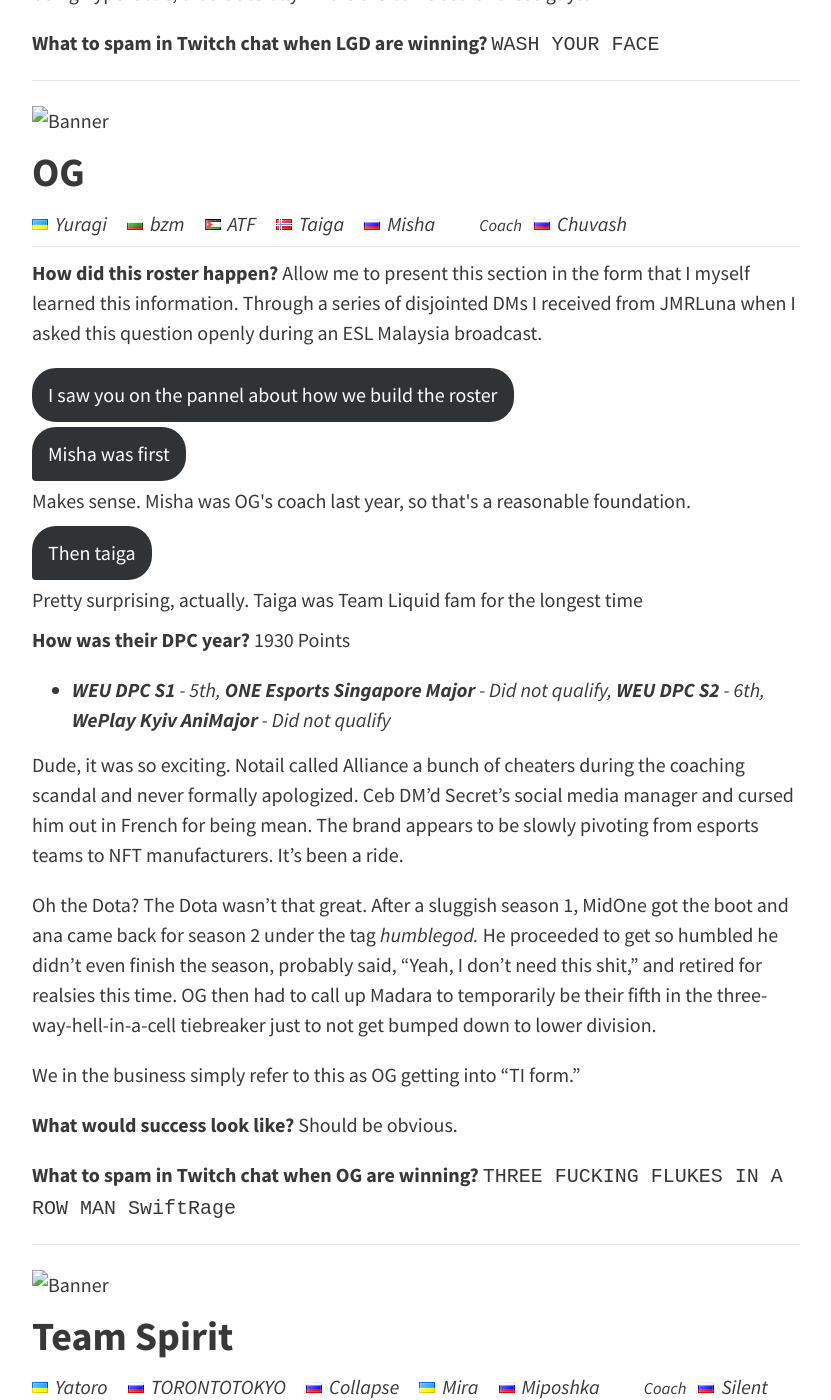
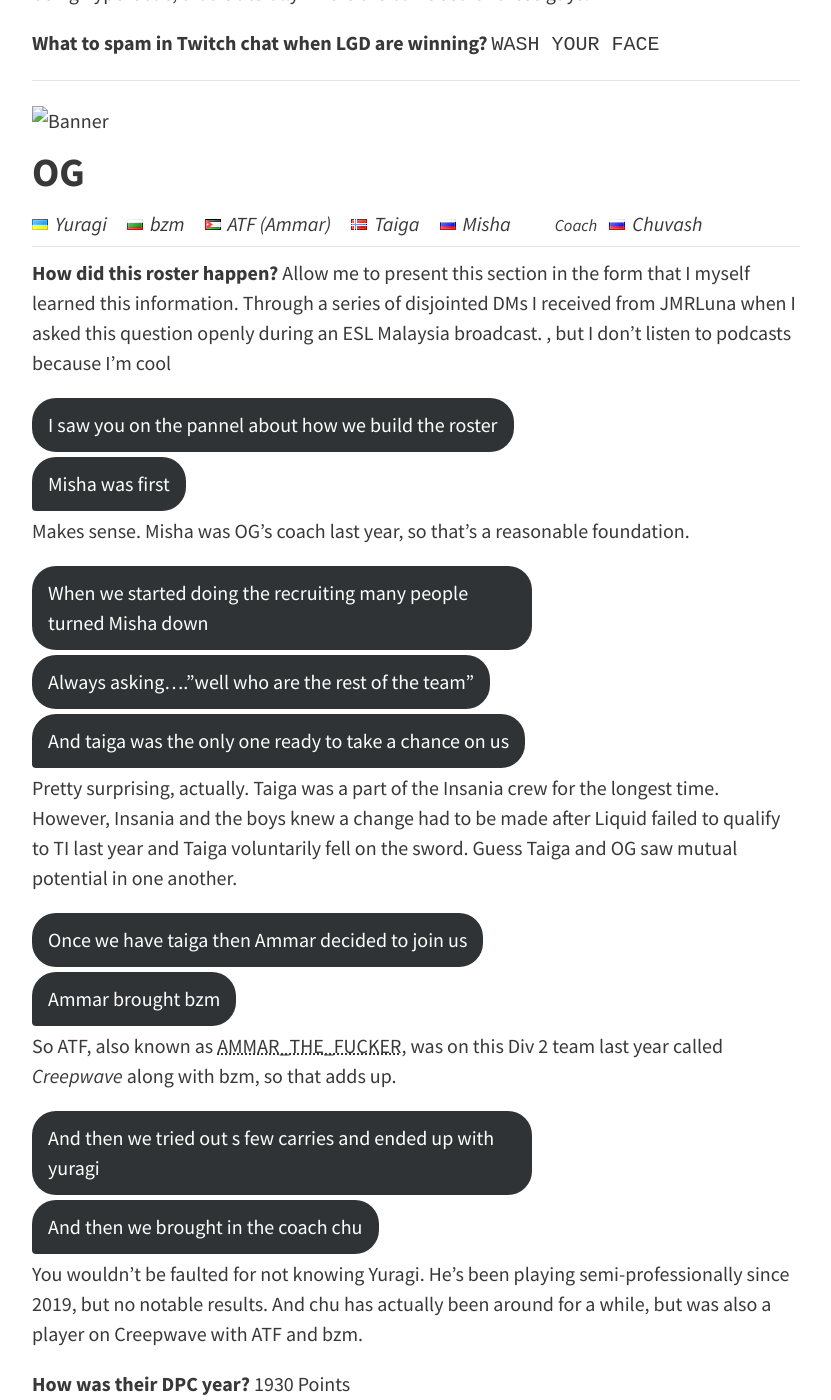
Before and after one commit to tsunami643/blogdraft, a Jekyll site: the page built from _posts/2022-10-06-ti11-team-guide.md, in a window 1280 px wide and 1400 px high, scrolled down 1945 px. Shown: the whole window, without its empty margins (224-1055 px from the left). Built offline with Jekyll 4.4.1, drawn with Linux system fonts in a browser that asks for light colours; nearby versions of some CDN libraries; comment, search, counter and statistics services are not loaded.

Commit message:
Update 2022-10-06-ti11-team-guide.md

```diff
--- a/_posts/2022-10-06-ti11-team-guide.md
+++ b/_posts/2022-10-06-ti11-team-guide.md
@@ -145,7 +145,7 @@
   <tbody><tr>
     <td><img src="../../../img/assets/blank.gif" class="flag flag-ua" title="Ukraine" alt="Ukraine">Yuragi</td>
     <td><img src="../../../img/assets/blank.gif" class="flag flag-bg" title="Bulgaria" alt="Bulgaria">bzm</td>
-    <td><img src="../../../img/assets/blank.gif" class="flag flag-jo" title="Jordan" alt="Jordan">ATF</td>
+    <td><img src="../../../img/assets/blank.gif" class="flag flag-jo" title="Jordan" alt="Jordan">ATF (Ammar)</td>
     <td><img src="../../../img/assets/blank.gif" class="flag flag-no" title="Norway" alt="Norway">Taiga</td>
     <td><img src="../../../img/assets/blank.gif" class="flag flag-ru" title="Russia" alt="Russia" style="">Misha</td>
     <td>&nbsp;</td>
@@ -154,16 +154,28 @@
 </table>
 <hr style="margin: 0.5em 0;">
 
-**How did this roster happen?** Allow me to present this section in the form that I myself learned this information. Through a series of disjointed DMs I received from JMRLuna when I asked this question openly during an ESL Malaysia broadcast.
+**How did this roster happen?** Allow me to present this section in the form that I myself learned this information. Through a series of disjointed DMs I received from JMRLuna when I asked this question openly during an ESL Malaysia broadcast. , but I don't listen to podcasts because I'm cool
 
 <span class="twitter-dm">I saw you on the pannel about how we build the roster</span>
 <span class="twitter-dm twitter-dm-first">Misha was first</span>
 
-<p style ="margin-bottom: 0.5em;">Makes sense. Misha was OG's coach last year, so that's a reasonable foundation.</p>
+Makes sense. Misha was OG's coach last year, so that's a reasonable foundation.
 
-<span class="twitter-dm twitter-dm-first">Then taiga</span>
+<span class="twitter-dm">When we started doing the recruiting many people turned Misha down</span>
+<span class="twitter-dm">Always asking...."well who are the rest of the team"</span>
+<span class="twitter-dm twitter-dm-first">And taiga was the only one ready to take a chance on us</span>
 
-<p style ="margin-bottom: 0.5em;">Pretty surprising, actually. Taiga was Team Liquid fam for the longest time</p>
+Pretty surprising, actually. Taiga was a part of the Insania crew for the longest time. However, Insania and the boys knew a change had to be made after Liquid failed to qualify to TI last year and Taiga voluntarily fell on the sword. Guess Taiga and OG saw mutual potential in one another.
+
+<span class="twitter-dm">Once we have taiga then Ammar decided to join us</span>
+<span class="twitter-dm twitter-dm-first">Ammar brought bzm</span>
+
+So ATF, also known as <abbr title="I'm not making this up, that's his actual handle">AMMAR_THE_FUCKER</abbr>, was on this Div 2 team last year called <i>Creepwave</i> along with bzm, so that adds up.
+
+<span class="twitter-dm">And then we tried out s few carries and ended up with yuragi</span>
+<span class="twitter-dm twitter-dm-first">And then we brought in the coach chu</span>
+
+You wouldn't be faulted for not knowing Yuragi. He's been playing semi-professionally since 2019, but no notable results. And chu has actually been around for a while, but was also a player on Creepwave with ATF and bzm.
 
 **How was their DPC year?** 1930 Points
 
```
